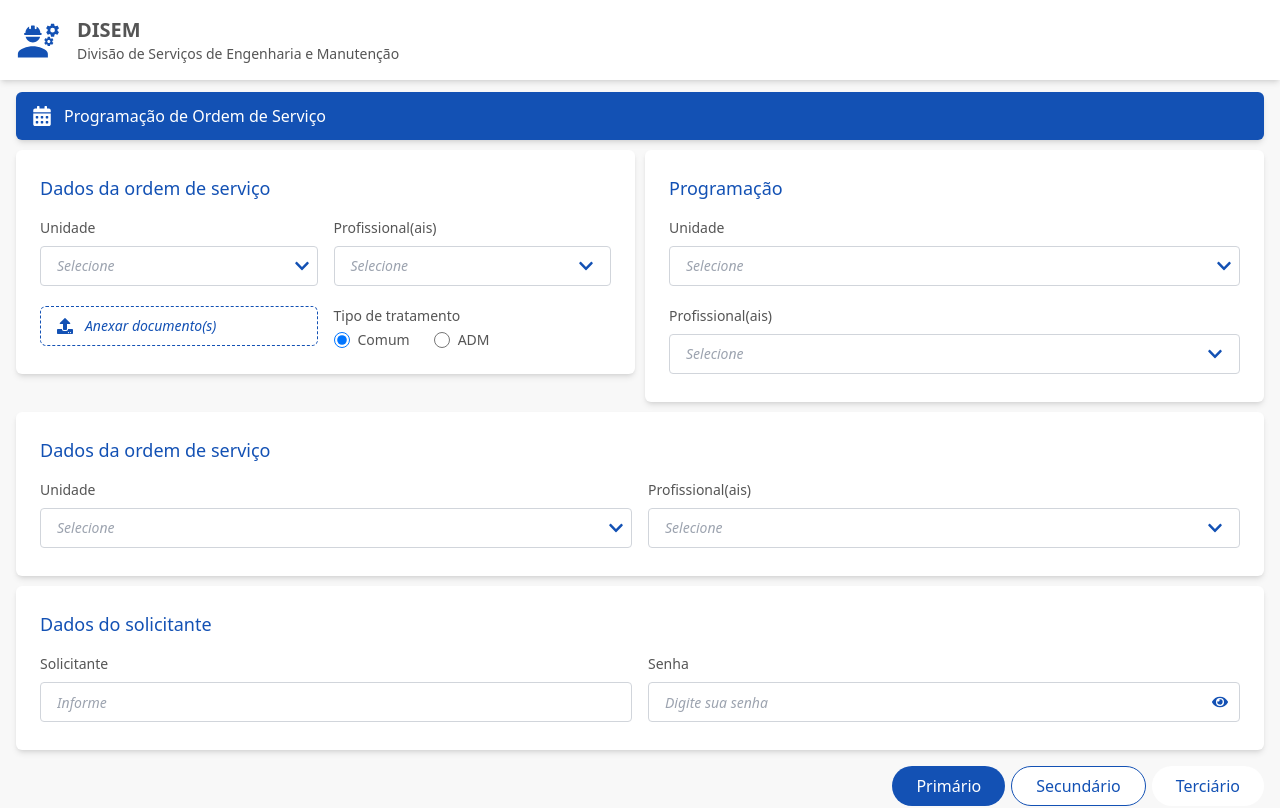
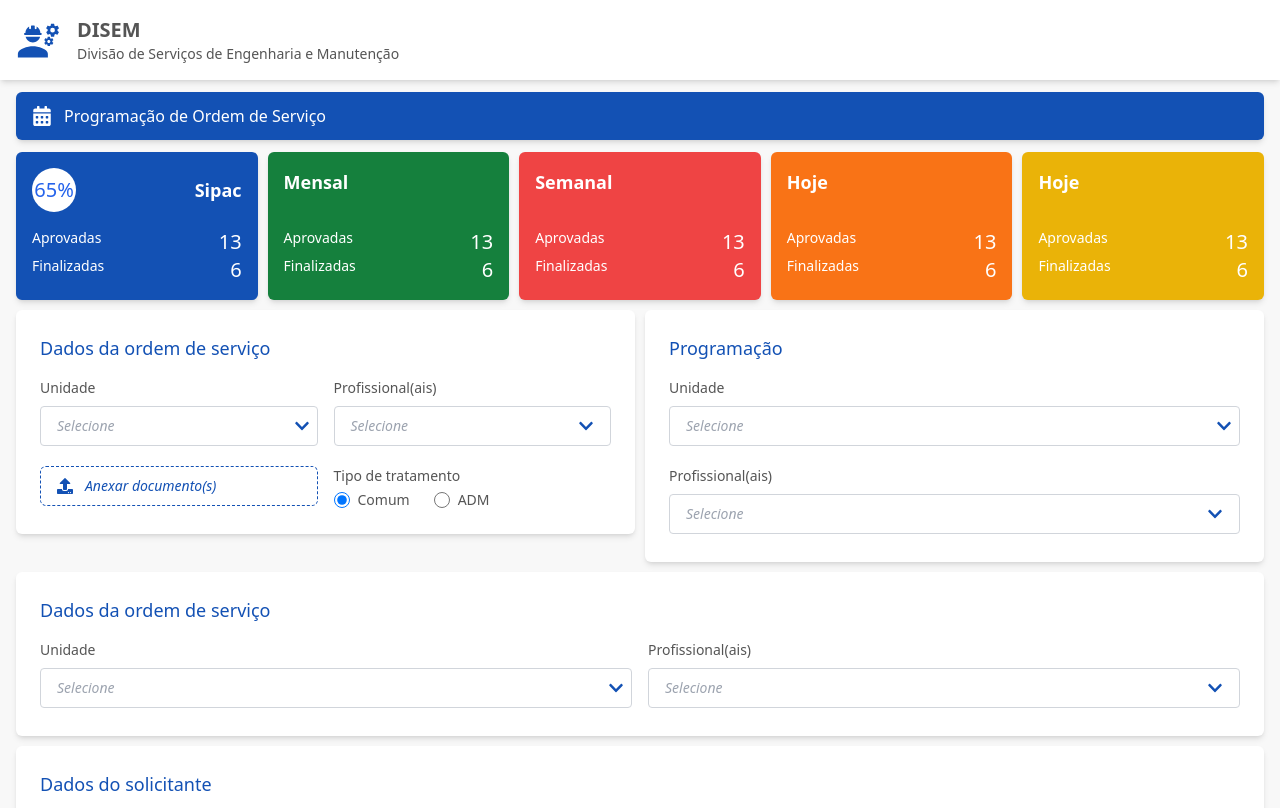
Before and after one commit to WemellyNunes/frontend_application_disem, a React (Vite) app: page / in a window 1280 px wide. Shown: the top 808 px of the page. Built offline with nearby package versions, Linux system fonts and the light colour scheme; a web font is replaced by a local one.

Commit message:
feat: add o componente de card

```diff
--- a/src/App.jsx
+++ b/src/App.jsx
@@ -14,6 +14,7 @@ import React, { useState } from 'react';
 import SectionSecondary from "./components/section/sectionSecondary";
 import InputUpload from "./components/inputs/inputUpload";
 import RadioInput from "./components/inputs/radioInput";
+import StatCard from "./components/cards";
 
 
 function App() {
@@ -68,6 +69,47 @@ function App() {
             text="Programação de Ordem de Serviço" />
         </div>
 
+        <div className="flex flex-col justify-between mx-4 mt-3 gap-x-2.5 sm:flex-row">
+          <StatCard
+            title="Sipac"
+            approved={13}
+            finalized={6}
+            backgroundColor="bg-primary-light"
+            percentage={65}
+
+          />
+
+          <StatCard
+            title="Mensal"
+            approved={13}
+            finalized={6}
+            backgroundColor="bg-green-700"
+          />
+
+          <StatCard
+            title="Semanal"
+            approved={13}
+            finalized={6}
+            backgroundColor="bg-red-500"
+          />
+
+          <StatCard
+            title="Hoje"
+            approved={13}
+            finalized={6}
+            backgroundColor="bg-orange-500"
+          />
+
+        <StatCard
+            title="Hoje"
+            approved={13}
+            finalized={6}
+            backgroundColor="bg-yellow-500"
+          />
+
+        </div>
+
+
         <div className="flex flex-col mx-4 gap-x-2.5 md:flex-row">
           <div className="flex-1">
             <SectionCard title="Dados da ordem de serviço">
@@ -86,11 +128,11 @@ function App() {
 
               <div>
                 <RadioInput
-                title="Tipo de tratamento"
-                name="tipoTratamento"
-                options={options}
-                selectedValue={selectedOption}
-                onChange={handleRadioChange}
+                  title="Tipo de tratamento"
+                  name="tipoTratamento"
+                  options={options}
+                  selectedValue={selectedOption}
+                  onChange={handleRadioChange}
 
                 />
               </div>
--- /dev/null
+++ b/src/components/cards/index.jsx
@@ -0,0 +1,20 @@
+const StatCard = ({ title, approved, finalized, backgroundColor, percentage }) => {
+    return (
+      <div className={`p-4 rounded-md shadow-md ${backgroundColor} text-white flex flex-col w-full justify-between`} >
+        <div className="flex justify-between items-center mb-4">
+          {percentage && (
+            <div className="bg-white text-blue-600 rounded-full h-11 w-11 flex items-center justify-center p-4">
+              <span className="text-xl font-medium ">{percentage}%</span>
+            </div>
+          )}
+          <h3 className="text-lg font-semibold">{title}</h3>
+        </div>
+        <div className="flex flex-col">
+          <p className="text-sm">Aprovadas <span className="float-right font-medium text-xl">{approved}</span></p>
+          <p className="text-sm">Finalizadas <span className="float-right font-medium text-xl">{finalized}</span></p>
+        </div>
+      </div>
+    );
+  };
+
+  export default StatCard;
```
